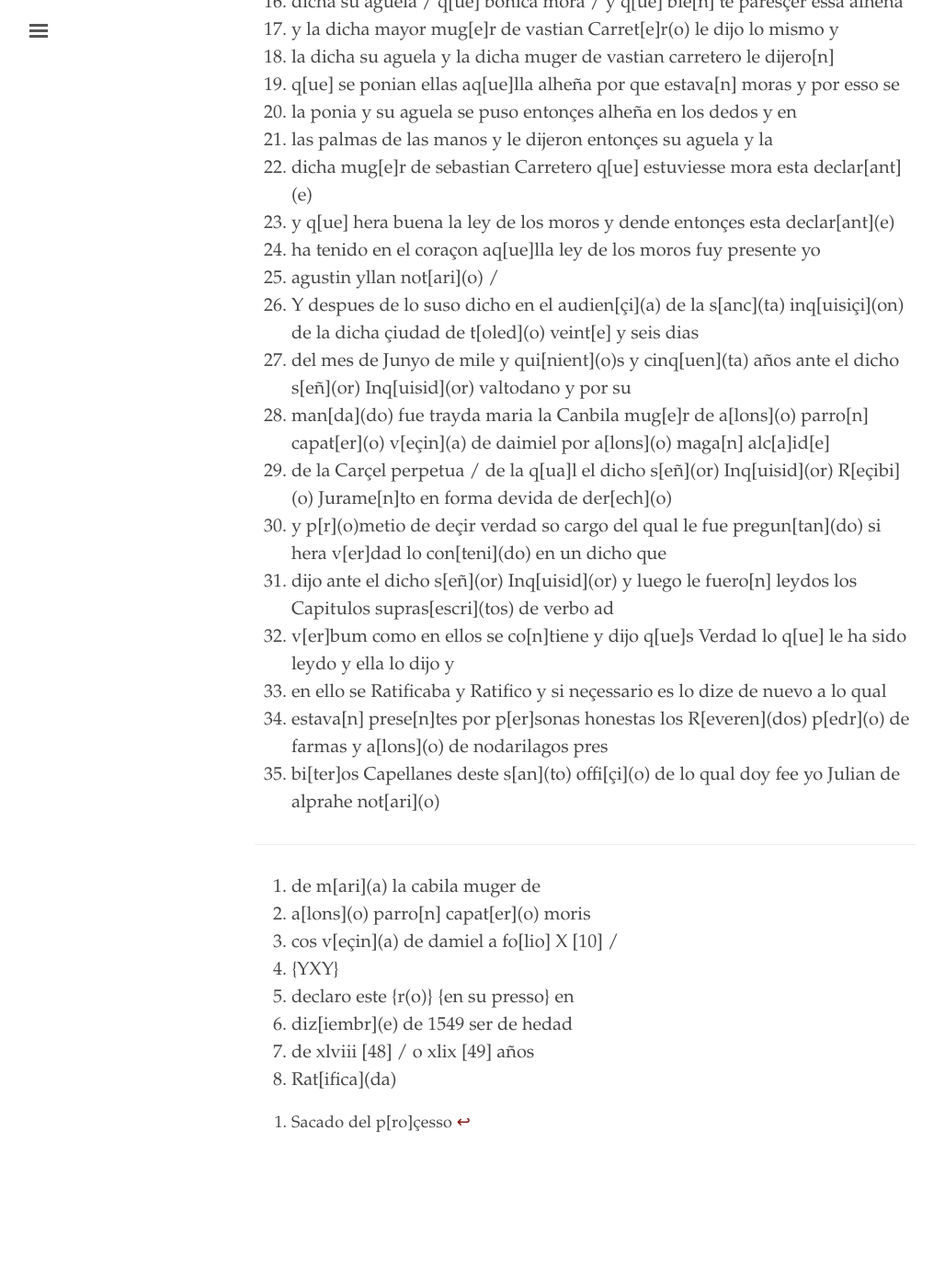
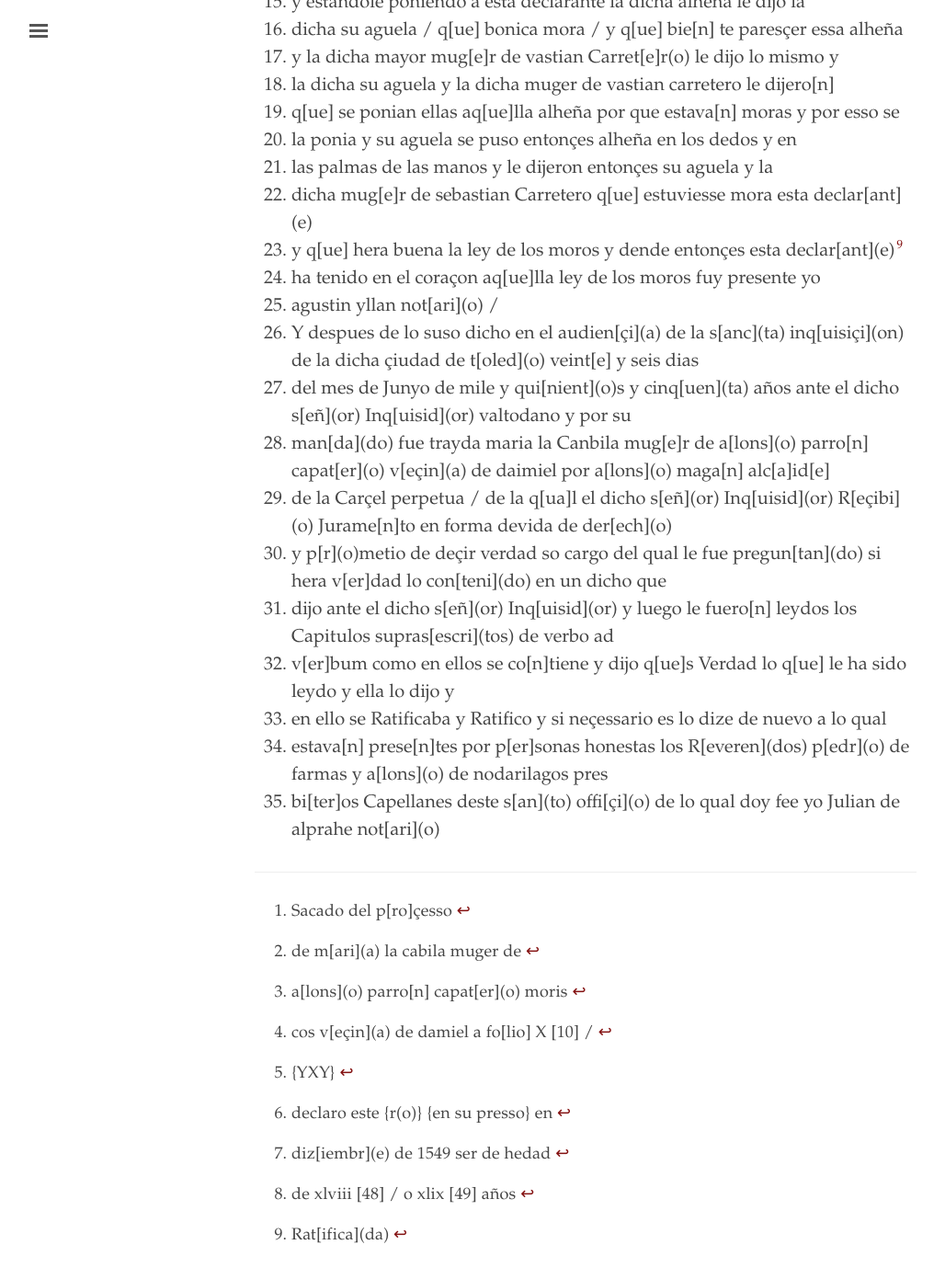
Before and after one commit to digbmc/moriscos-daimel, a Jekyll site: the page built from _texts/folder_2_2r.md, in a window 1280 px wide and 1400 px high, scrolled down 774 px. Shown: the top 1391 px of the window at 92% size, without its empty margins (3-1031 px from the left). Built offline with Jekyll 4.4.1, drawn with Linux system fonts in a browser that asks for light colours; before the commit the page ends 2108 px from its top, so only the background shows below that.

Commit message:
Added footnotes to folder_2_2r.

```diff
--- a/_texts/folder_2_2r.md
+++ b/_texts/folder_2_2r.md
@@ -3,16 +3,16 @@
 title: Folder 2, 2r
 ---
 1. Contra mayor Rodriguez \[sic\] muger de Sebastian carretero v\[e\]z\[in\](a) de daimiel
-2. En la çiudad de t\[oled\](o) en la audien\[çi\](a) de la s\[anc\](ta) inq\[uisiçi\](on) en seis dias del mes [^2]
-3. de hebrero de mile y qui\[nient\](o)s y cinq\[uen\](ta) años ante el señor Inq\[uisid\](or)
-4. valtodano y por su man\[da\](do) fue sacada la d\[ic\]ha maria la Canbila Y
-5. salida el señor Inq\[uisi\](or) le dijo q\[ue\] si se a acordado de alg\[un\](a) Cosa
-6. açerca de su negoçio q\[ue\] lo diga so cargo del Jurame\[n\]to q\[ue\] tiene hecho
+2. En la çiudad de t\[oled\](o) en la audien\[çi\](a) de la s\[anc\](ta) inq\[uisiçi\](on) en seis dias del mes[^2]
+3. de hebrero de mile y qui\[nient\](o)s y cinq\[uen\](ta) años ante el señor Inq\[uisid\](or)[^3]
+4. valtodano y por su man\[da\](do) fue sacada la d\[ic\]ha maria la Canbila Y[^4]
+5. salida el señor Inq\[uisi\](or) le dijo q\[ue\] si se a acordado de alg\[un\](a) Cosa[^5]
+6. açerca de su negoçio q\[ue\] lo diga so cargo del Jurame\[n\]to q\[ue\] tiene hecho[^6]
 7. y entre los otros cap\[itul\](o)s q\[ue\] declare esta el sigui\[ent\](e)
 8. v yten dijo q\[ue\] ella ha Recorrido su memoria para poder confessar
-9. la Verdad por lo q\[ue\] tiene Jurado y se ha acordado q\[ue\] siendo esta
-10. declarante de hedad de quinze años / mayor Ramirez muger de
-11. hernan Ramirez aguela desta declar\[ant\](e) le puso alheña en los dedos
+9. la Verdad por lo q\[ue\] tiene Jurado y se ha acordado q\[ue\] siendo esta[^9]
+10. declarante de hedad de quinze años / mayor Ramirez muger de[^10]
+11. hernan Ramirez aguela desta declar\[ant\](e) le puso alheña en los dedos[^11]
 12. de su mano desta declar\[an\](te) y se lo puso un dia de viernes y se
 13. hallo presente mayor muger de vastian carretero morisca vez\[in\](a)
 14. de daymiel y la dicha mayor se puso alheña en entramas manos
@@ -41,11 +41,11 @@
 <hr>
 
 [^2]: Sacado del p\[ro\]çesso
-3. de m\[ari\](a) la cabila muger de
-4. a\[lons\](o) parro\[n\] capat\[er\](o) moris
-5. cos v\[eçin\](a) de damiel a fo\[lio\] X \[10\] /
-6. {YXY}
-9. declaro este {r(o)} {en su presso} en
-10. diz\[iembr\](e) de 1549 ser de hedad
-11. de  xlviii \[48\] / o xlix \[49\] años
-23. Rat\[ifica\](da)
+[^3]: de m\[ari\](a) la cabila muger de
+[^4]: a\[lons\](o) parro\[n\] capat\[er\](o) moris
+[^5]: cos v\[eçin\](a) de damiel a fo\[lio\] X \[10\] /
+[^6]: {YXY}
+[^9]: declaro este {r(o)} {en su presso} en
+[^10]: diz\[iembr\](e) de 1549 ser de hedad
+[^11]: de  xlviii \[48\] / o xlix \[49\] años
+[^23]: Rat\[ifica\](da)
```
Also changed, not shown: other parts of _texts/folder_2_2r.md (+1 -1 lines).
